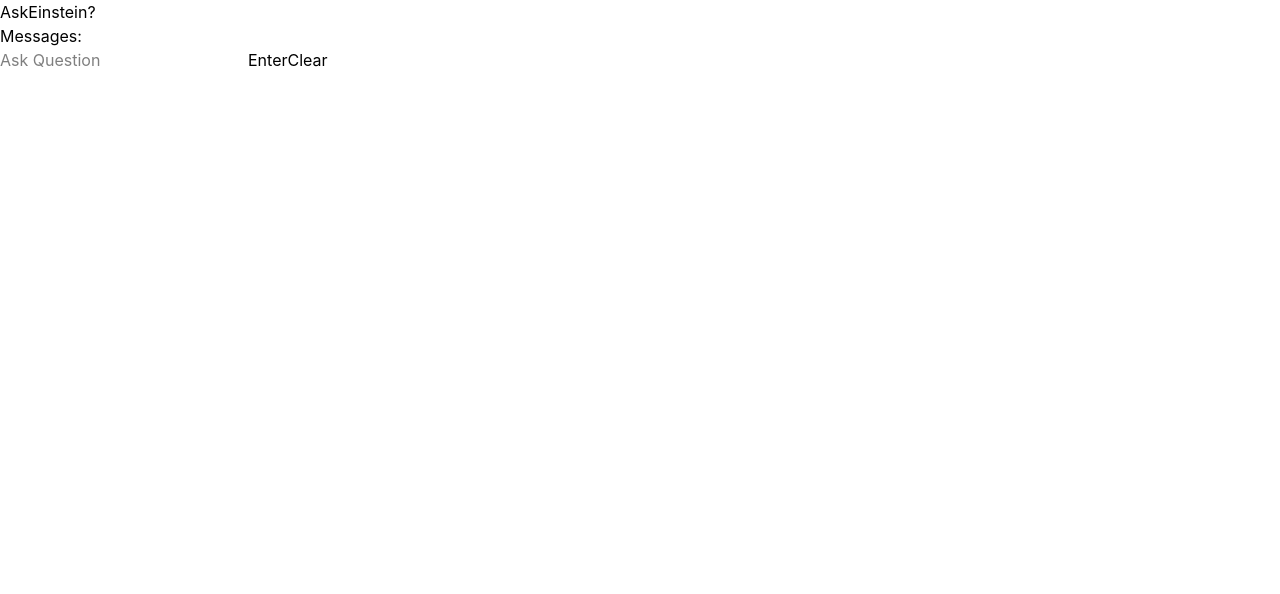
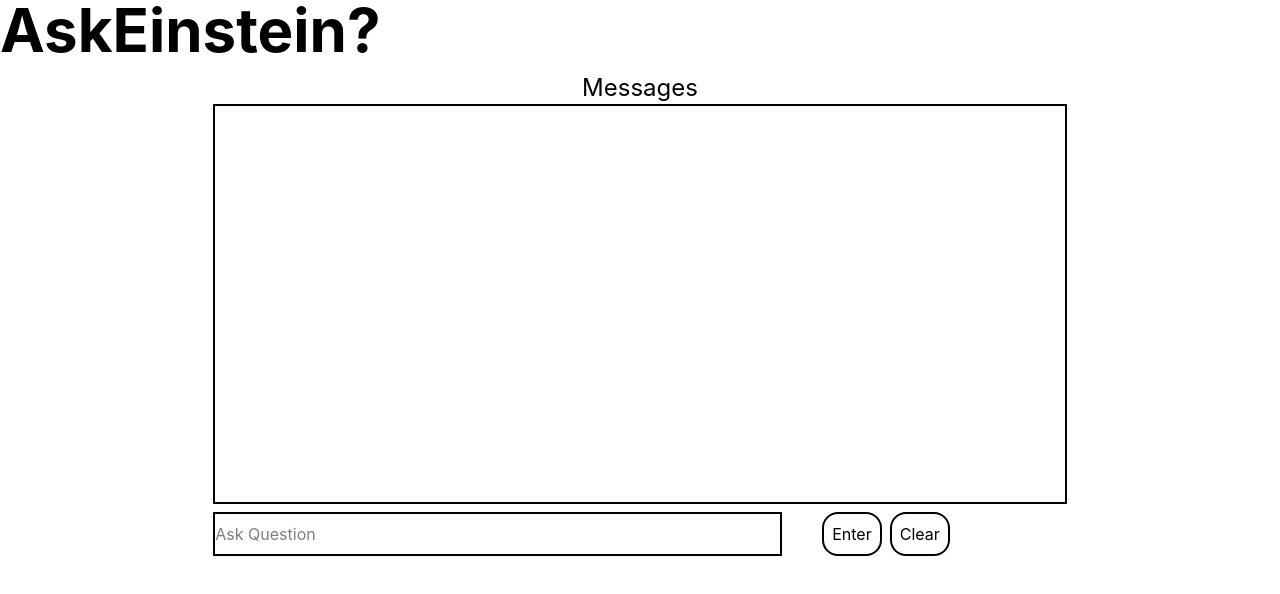
Before and after one commit to DylanM2023/AskEinstein, a React (Vite) app in the folder Ask_Einstein/: page / in a window 1280 px wide. Shown: the top 594 px of the page. Built offline with nearby package versions, Linux system fonts and the light colour scheme.

Commit message:
Styling and Keybinds
I added some basic styling which we will build upon but for now conveys the basic layout of the app. I also added some keybindings to be used as well as buttons when desired by user.

```diff
--- a/Ask_Einstein/src/App.jsx
+++ b/Ask_Einstein/src/App.jsx
@@ -1,4 +1,4 @@
-import { useState } from "react";
+import { useEffect, useState } from "react";
 
 function App() {
 
@@ -29,12 +29,25 @@ function App() {
         setMessage("");
     };
 
+    // Bound the enter key submit whatever is in input box
+    // Bound backspace to clearing the chat
+    const handleKeyDown = (e) => {
+        if (e.key === "Enter") {
+            MessageHandler()
+        }
+        if (e.key === "Backspace") {
+            setHistory([])
+        }
+    };
+
+
     return(
     <>
-        <h1>AskEinstein?</h1>
-        <h2>Messages:</h2>
+        <h1 className="font-bold text-6xl">AskEinstein?</h1>
+        <div className="flex-col w-full justify-items-center py-3">
+            <h2 className="text-2xl">Messages</h2>
 
-        <div className="message-container">
+            <div className="message-container border-2 w-2/3 h-100 overflow-y-scroll">
                 {history.map((m, i) => (
                     <div key={i}>
                         <strong>{m.sender === "user" ? "You" : "Bot"}:</strong> {m.text}
@@ -42,10 +55,18 @@ function App() {
                 ))}
             </div>
 
-        <div>
-            <input type="search" placeholder="Ask Question" value={message} onChange={(e)=>{setMessage(e.target.value)}}/>
-            <button onClick={MessageHandler}>Enter</button>
-            <button onClick={()=>{setHistory([])}}>Clear</button>
+            <div className="w-2/3 flex gap-10 py-2">
+                <input
+                className="border-2 grow max-w-2/3" type="search"
+                placeholder="Ask Question" value={message}
+                onChange={(e)=>{setMessage(e.target.value)}}
+                onKeyDown={handleKeyDown}
+                />
+                <div className=" jusrobject-right flex gap-2">
+                    <button className="p-2 border-2 rounded-2xl hover:bg-blue-50" onClick={MessageHandler}>Enter</button>
+                    <button className="p-2 border-2 rounded-2xl hover:bg-blue-50" onClick={()=>{setHistory([])}}>Clear</button>
+                </div>
+            </div>
         </div>
 
     </>
```
Lines whose indentation alone changed are shown as unchanged.
